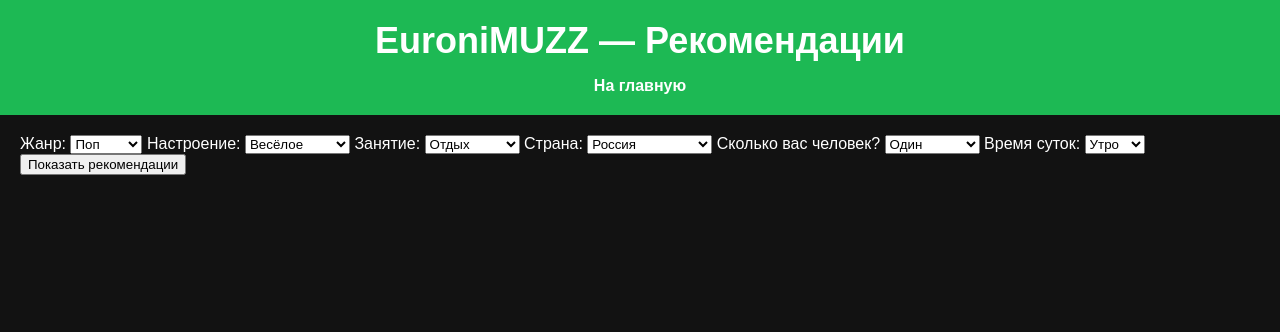
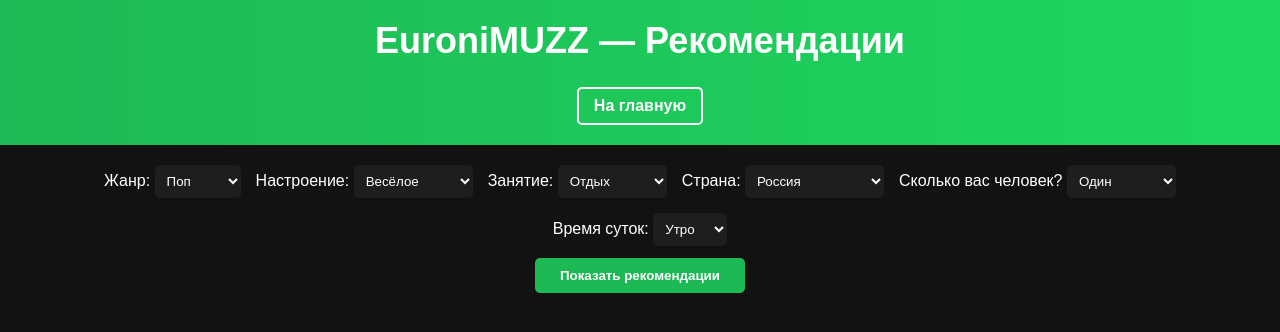
Before and after one commit to ukrainecila6-ctrl/EuroniMUZZ, a Flask app: page /recommend in a window 1280 px wide. Shown: the top 332 px of the page. Run offline with Flask 3, Linux system fonts and the light colour scheme; data that the repository does not hold is empty.

Commit message:
Update site features

```diff
--- a/app.py
+++ b/app.py
@@ -22,7 +22,6 @@ def search():
 
 @app.route('/recommend', methods=['GET', 'POST'])
 def recommend():
-    # Получаем все параметры анкеты
     genre = request.form.get('genre') or 'pop'
     mood = request.form.get('mood') or 'happy'
     activity = request.form.get('activity') or 'rest'
@@ -30,7 +29,6 @@ def recommend():
     people = request.form.get('people') or 'one'
     time_of_day = request.form.get('time_of_day') or 'day'
 
-    # Генерируем поисковый запрос для iTunes API
     search_terms = f"{genre} {mood} {activity}"
     url = "https://itunes.apple.com/search"
     params = {'term': search_terms, 'media': 'music', 'limit': 10}
--- a/static/style.css
+++ b/static/style.css
@@ -1,20 +1,165 @@
-body { font-family:'Arial',sans-serif; background:#121212; color:#fff; margin:0; padding:0; }
-header { background:#1DB954; padding:20px; text-align:center; display:flex; flex-direction:column; align-items:center; }
-header h1 { margin:0 0 10px 0; font-size:36px; }
-header form { display:flex; flex-wrap:wrap; justify-content:center; margin-bottom:10px; }
-header input[type="text"] { padding:10px; width:250px; max-width:90%; border:none; border-radius:5px; margin-bottom:5px; }
-header button { padding:10px 15px; border:none; border-radius:5px; background:#fff; color:#1DB954; font-weight:bold; cursor:pointer; margin-left:5px; }
-header a { display:inline-block; margin-top:5px; color:#fff; font-weight:bold; text-decoration:none; }
-main { padding:20px; }
-ul { list-style:none; padding:0; }
-li { background:#1e1e1e; margin-bottom:15px; padding:15px; border-radius:8px; cursor:pointer; }
-audio { width:100%; margin-top:10px; }
+/* Общие стили */
+body {
+    font-family: 'Arial', sans-serif;
+    background: #121212;
+    color: #fff;
+    margin: 0;
+    padding: 0;
+}
 
-/* Главный плеер и плеер рекомендаций */
-#player, #recPlayer { display:flex; align-items:center; justify-content:center; gap:10px; background:#1DB954; padding:10px; border-radius:8px; margin-top:20px; }
-#player.hidden, #recPlayer.hidden { display:none; }
-#progress, #recProgress { width:200px; }
+header {
+    background: linear-gradient(90deg, #1DB954, #1ed760);
+    padding: 20px;
+    text-align: center;
+    display: flex;
+    flex-direction: column;
+    align-items: center;
+}
+
+header h1 {
+    margin: 0 0 15px 0;
+    font-size: 36px;
+}
+
+header .search-form {
+    display: flex;
+    flex-wrap: wrap;
+    justify-content: center;
+    gap: 10px;
+}
+
+header input[type="text"] {
+    padding: 10px;
+    width: 250px;
+    max-width: 90%;
+    border: none;
+    border-radius: 5px;
+}
+
+header button {
+    padding: 10px 20px;
+    border: none;
+    border-radius: 5px;
+    background: #fff;
+    color: #1DB954;
+    font-weight: bold;
+    cursor: pointer;
+    transition: 0.3s;
+}
+
+header button:hover {
+    background: #f0f0f0;
+}
+
+header a.btn {
+    margin-top: 10px;
+    text-decoration: none;
+    color: #fff;
+    font-weight: bold;
+    padding: 8px 15px;
+    border: 2px solid #fff;
+    border-radius: 5px;
+    transition: 0.3s;
+}
+
+header a.btn:hover {
+    background: #fff;
+    color: #1DB954;
+}
+
+/* Main */
+main {
+    padding: 20px;
+}
+
+.track-list {
+    list-style: none;
+    padding: 0;
+    display: flex;
+    flex-direction: column;
+    gap: 12px;
+}
+
+.track-list li {
+    background: #1e1e1e;
+    padding: 15px;
+    border-radius: 8px;
+    cursor: pointer;
+    transition: 0.3s;
+}
+
+.track-list li:hover {
+    background: #2e2e2e;
+}
+
+/* Плееры */
+#player, #recPlayer {
+    display: flex;
+    align-items: center;
+    justify-content: center;
+    gap: 10px;
+    background: #1DB954;
+    padding: 12px;
+    border-radius: 8px;
+    margin-top: 20px;
+}
+
+#player.hidden, #recPlayer.hidden {
+    display: none;
+}
+
+#progress, #recProgress {
+    width: 200px;
+}
+
+/* Форма рекомендаций */
+.recommend-form {
+    display: flex;
+    flex-direction: column;
+    gap: 12px;
+    margin-bottom: 20px;
+}
+
+.recommend-form .form-group {
+    display: flex;
+    flex-wrap: wrap;
+    gap: 15px;
+    justify-content: center;
+}
+
+.recommend-form select {
+    padding: 8px;
+    border-radius: 5px;
+    border: none;
+    background: #1e1e1e;
+    color: #fff;
+}
+
+.recommend-form button.btn {
+    align-self: center;
+    padding: 10px 25px;
+    font-weight: bold;
+    border: none;
+    border-radius: 5px;
+    background: #1DB954;
+    color: #fff;
+    cursor: pointer;
+    transition: 0.3s;
+}
+
+.recommend-form button.btn:hover {
+    background: #17a44d;
+}
 
 /* Адаптивность */
-@media(max-width:768px){ header h1{font-size:28px;} header form{flex-direction:column;} header input[type="text"],header button{width:90%; margin:5px 0;} }
-@media(max-width:480px){ header h1{font-size:24px;} main{padding:10px;} li{padding:10px;} }
+@media(max-width:768px){
+    header h1{font-size:28px;}
+    .recommend-form .form-group{flex-direction:column; align-items:center;}
+    header .search-form{flex-direction:column;}
+    header input[type="text"], header button{width:90%;}
+}
+@media(max-width:480px){
+    header h1{font-size:24px;}
+    main{padding:10px;}
+    .track-list li{padding:10px;}
+}
--- a/templates/index.html
+++ b/templates/index.html
@@ -9,17 +9,17 @@
 <body>
 <header>
     <h1>EuroniMUZZ</h1>
-    <form action="/search" method="post">
+    <form action="/search" method="post" class="search-form">
         <input type="text" name="q" placeholder="Поиск песен..." value="{{ query or '' }}">
         <button type="submit">Найти</button>
     </form>
-    <a href="{{ url_for('recommend') }}">Рекомендации</a>
+    <a href="{{ url_for('recommend') }}" class="btn">Рекомендации</a>
 </header>
 
 <main>
 {% if results %}
 <h2>Результаты поиска:</h2>
-<ul id="trackList">
+<ul id="trackList" class="track-list">
     {% for track in results %}
     <li data-src="{{ track.previewUrl }}">
         <strong>{{ track.trackName }}</strong> — {{ track.artistName }}
--- a/templates/recommend.html
+++ b/templates/recommend.html
@@ -9,11 +9,12 @@
 <body>
 <header>
 <h1>EuroniMUZZ — Рекомендации</h1>
-<a href="{{ url_for('index') }}">На главную</a>
+<a href="{{ url_for('index') }}" class="btn">На главную</a>
 </header>
 
 <main>
-<form method="post">
+<form method="post" class="recommend-form">
+    <div class="form-group">
         <label>Жанр:
             <select name="genre">
                 <option value="pop">Поп</option>
@@ -66,12 +67,13 @@
                 <option value="night">Ночь</option>
             </select>
         </label>
-    <button type="submit">Показать рекомендации</button>
+    </div>
+    <button type="submit" class="btn">Показать рекомендации</button>
 </form>
 
 {% if recommendations %}
 <h2>Рекомендованные треки:</h2>
-<ul id="recTrackList">
+<ul id="recTrackList" class="track-list">
     {% for track in recommendations %}
     <li data-src="{{ track.previewUrl }}">
         <strong>{{ track.trackName }}</strong> — {{ track.artistName }}
```
Also changed, not shown: static/script.js (+67 -17 lines). Lines whose indentation alone changed are shown as unchanged.
